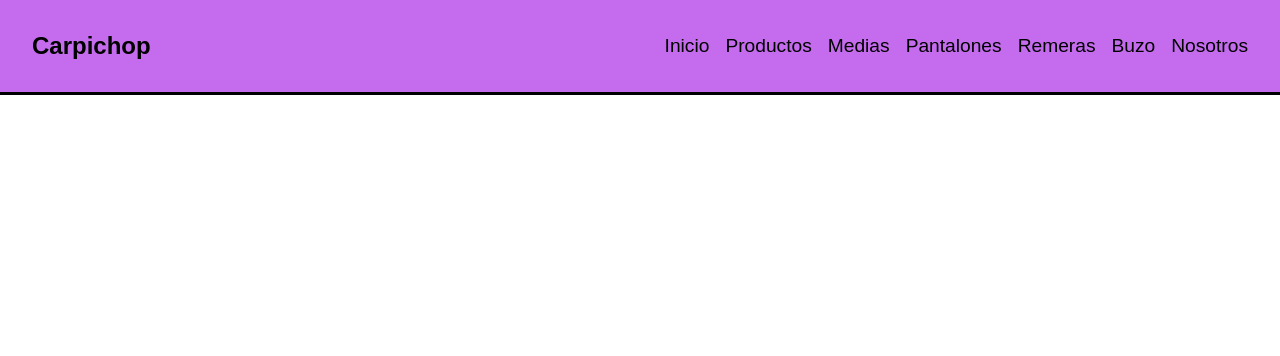
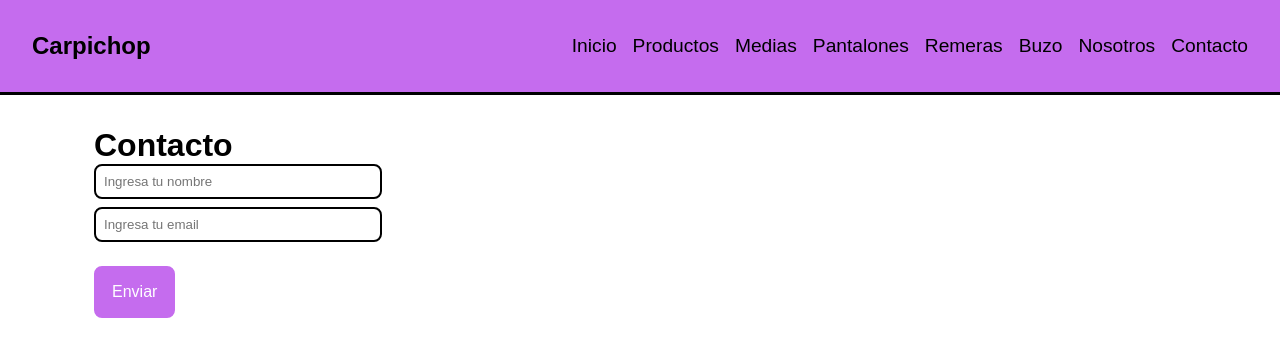
Before and after one commit to jozeluin/Carpi_proyecto, a React app: page /contacto in a window 1280 px wide. Shown: the top 356 px of the page. Built offline with nearby package versions, Linux system fonts and the light colour scheme; the HTML template or start-up script is replaced by a standard one.

Commit message:
Formularios, Nivel 1 hecho, estamos en el nivel 2

```diff
--- a/src/App.jsx
+++ b/src/App.jsx
@@ -4,6 +4,7 @@ import Nabvar from "./components/Nabvar";
 import ItemDetailContainer from "./components/ItemDetailContainer";
 import { BrowserRouter, Route, Routes } from "react-router-dom";
 import Nosotros from "./components/Nosotros";
+import Contacto from "./components/Contacto";
 
 function App() {
   return (
@@ -16,6 +17,7 @@ function App() {
            <Route path="/productos/" element={<ItemListContainer />} />
           <Route path="/productos/:categoria" element={<ItemListContainer />} />
           <Route path="/nosotros" element={<Nosotros />} />
+          <Route path="/contacto" element={<Contacto />} />
         </Routes>
 
       </BrowserRouter>
--- /dev/null
+++ b/src/components/Contacto.jsx
@@ -0,0 +1,49 @@
+import React, { useState } from "react";
+
+const Contacto = () => {
+
+
+    const[valores, setValores] = useState({
+        nombre:"",
+        email:""
+    });
+
+    const handlValores = (e) => {
+        console.log(e.target.value)
+    }
+
+
+
+  const handleSubmit = (e) => {
+    e.preventDefault(); //prevenimos que se recargue la pagina
+    console.log("Enviado",valores);
+  };
+
+  return (
+    <div className="container">
+      <h1 className="main-title">Contacto</h1>
+      <form className="formulario" onSubmit={handleSubmit}>
+
+        <input
+         type="text"
+        placeholder="Ingresa tu nombre"
+        value={valores.nombre}
+        onChange={handlValores}
+        />
+
+        <input
+        type="email"
+        placeholder="Ingresa tu email"
+        value={valores.email}
+        onChange={handlValores}
+        />
+
+        <button className="enviar" type="submit">
+          Enviar
+        </button>
+      </form>
+    </div>
+  );
+};
+
+export default Contacto;
--- a/src/components/Nabvar.jsx
+++ b/src/components/Nabvar.jsx
@@ -13,6 +13,7 @@ const Nabvar = () => {
         <li><Link className="menu-link" to="/productos/remeras">Remeras</Link></li>
         <li><Link className="menu-link" to="/productos/buzos">Buzo</Link></li>
         <li><Link className="menu-link" to="/nosotros">Nosotros</Link></li>
+        <li><Link className="menu-link" to="/contacto">Contacto</Link></li>
       </ul>
     </nav>
   );
```
Also changed, not shown: 1 other file (tests, documents, lock files or other folders).
